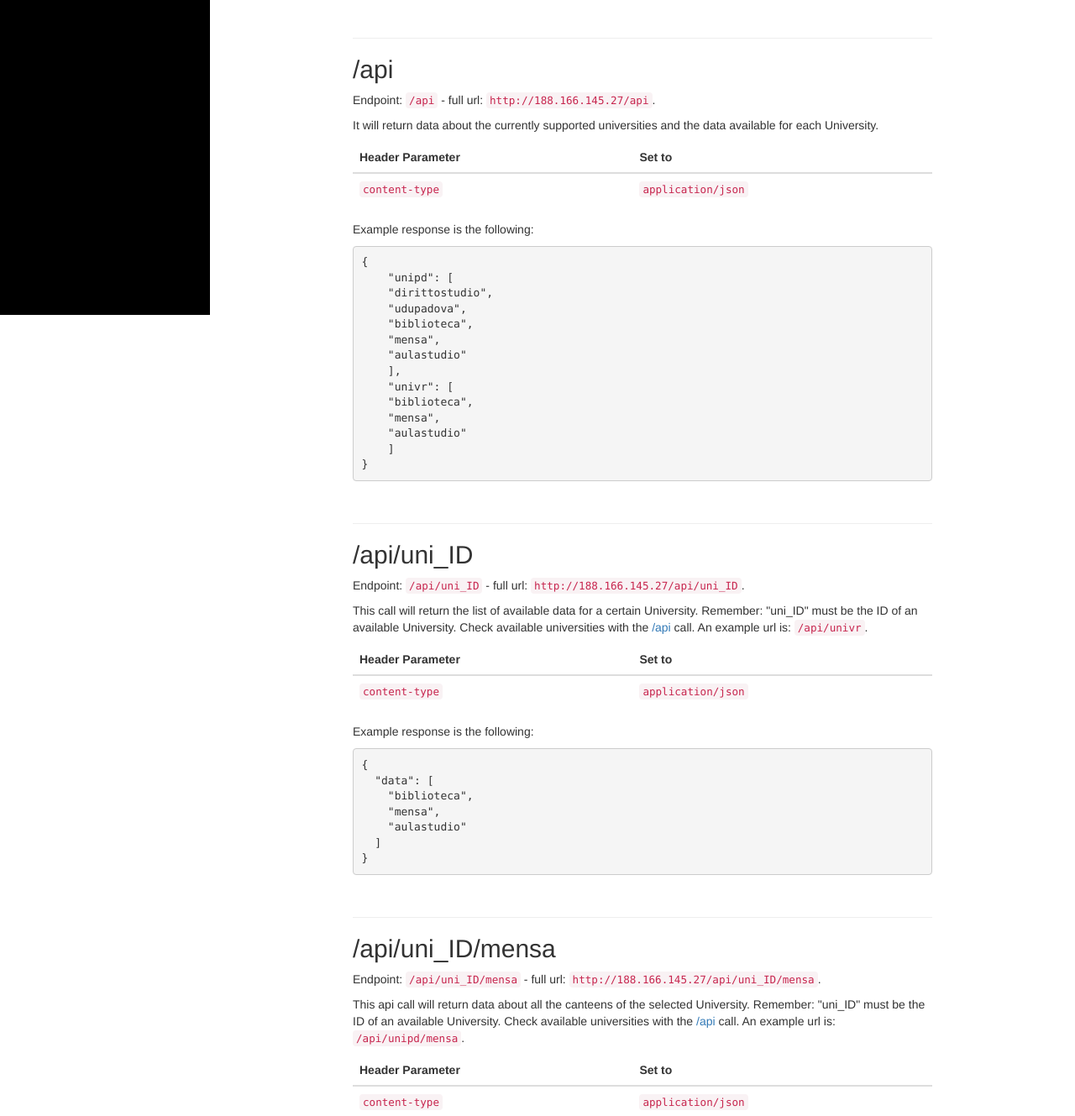
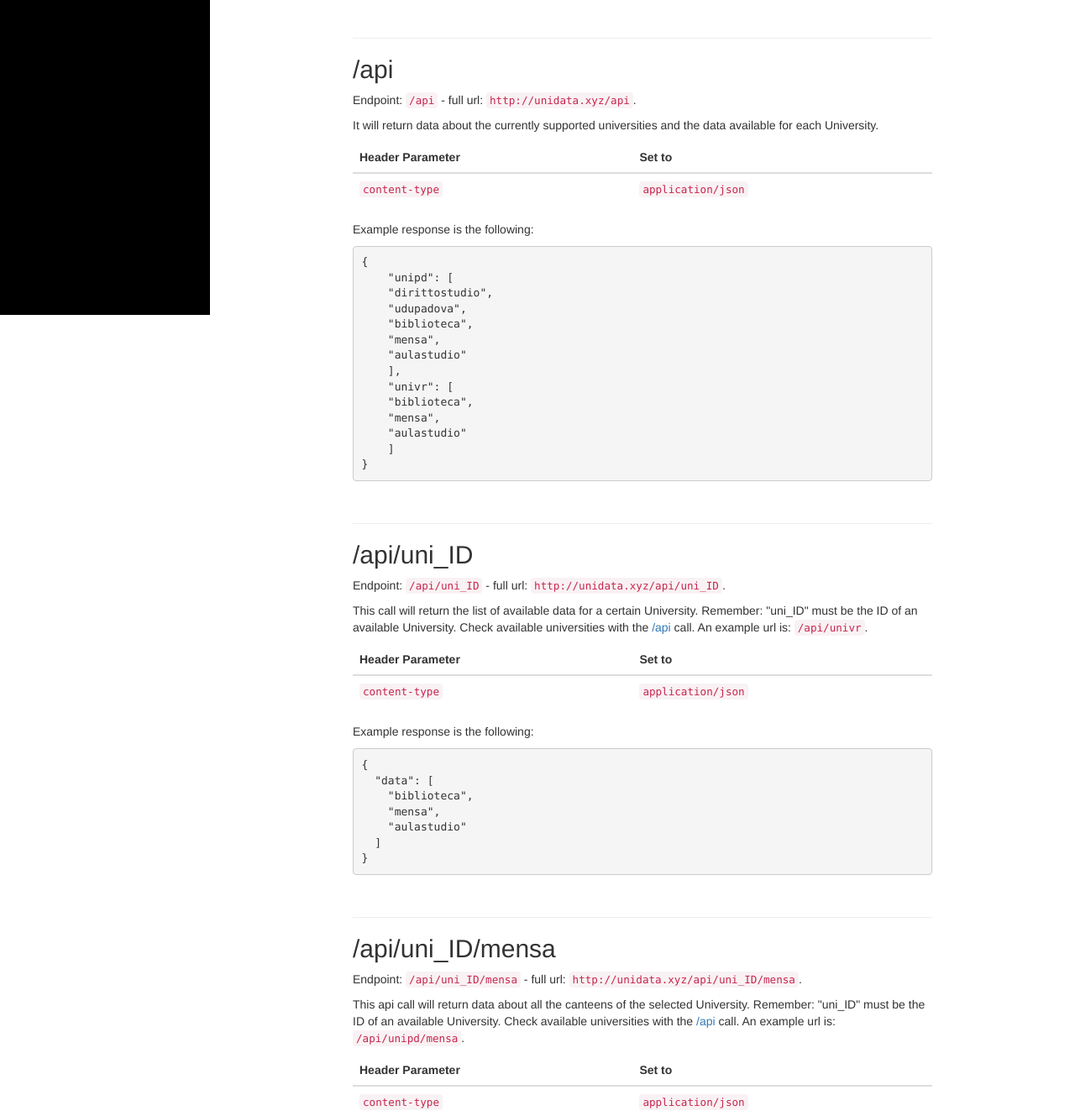
Before and after one commit to mikexine/unidata-backend, a Flask app: page / in a window 1280 px wide. Shown: the part 425-1754 px from the top of the page at 84% size. Run offline with Flask 2, Linux system fonts and the light colour scheme; parts of the project's set-up code (start-up, migrations or seed data) failed here and were passed over; some libraries are stand-ins or nearby versions.

Commit message:
update base url

```diff
--- a/bot_app/templates/index.html
+++ b/bot_app/templates/index.html
@@ -36,7 +36,7 @@
         <hr />
 
 <h2 id="api">/api</h2>
-<p>Endpoint: <code>/api</code> - full url: <code>http://188.166.145.27/api</code>.</p>
+<p>Endpoint: <code>/api</code> - full url: <code>http://unidata.xyz/api</code>.</p>
 <p>It will return data about the currently supported universities and the data available for each University.</p>
 <table class="table">
     <thead>
@@ -72,7 +72,7 @@
         <br />
         <hr />
 <h2 id="uni_ID">/api/uni_ID</h2>
-<p>Endpoint: <code>/api/uni_ID</code> - full url: <code>http://188.166.145.27/api/uni_ID</code>.</p>
+<p>Endpoint: <code>/api/uni_ID</code> - full url: <code>http://unidata.xyz/api/uni_ID</code>.</p>
 <p>This call will return the list of available data for a certain University. Remember: "uni_ID" must be the ID of an available University. Check available universities with the <a href="#api">/api</a> call. An example url is: <code>/api/univr</code>.</p>
 <table class="table">
     <thead>
@@ -101,7 +101,7 @@
         <br />
         <hr />
 <h2 id="uni_ID_mensa">/api/uni_ID/mensa</h2>
-<p>Endpoint: <code>/api/uni_ID/mensa</code> - full url: <code>http://188.166.145.27/api/uni_ID/mensa</code>.</p>
+<p>Endpoint: <code>/api/uni_ID/mensa</code> - full url: <code>http://unidata.xyz/api/uni_ID/mensa</code>.</p>
 <p>This api call will return data about all the canteens of the selected University. Remember: "uni_ID" must be the ID of an available University. Check available universities with the <a href="#api">/api</a> call. An example url is: <code>/api/unipd/mensa</code>.</p>
 <table class="table">
     <thead>
@@ -165,7 +165,7 @@
         <br />
         <hr />
 <h2 id="uni_ID_biblioteca">/api/uni_ID/biblioteca</h2>
-<p>Endpoint: <code>/api/uni_ID/biblioteca</code> - full url: <code>http://188.166.145.27/api/uni_ID/biblioteca</code>.</p>
+<p>Endpoint: <code>/api/uni_ID/biblioteca</code> - full url: <code>http://unidata.xyz/api/uni_ID/biblioteca</code>.</p>
 <p>This api call will return data about all the libraries of the selected University. Remember: "uni_ID" must be the ID of an available University. Check available universities with the <a href="#api">/api</a> call. An example url is: <code>/api/unipd/biblioteca</code>.</p>
 <table class="table">
     <thead>
@@ -210,7 +210,7 @@
         <br />
         <hr />
 <h2 id="uni_ID_aulastudio">/api/uni_ID/aulastudio</h2>
-<p>Endpoint: <code>/api/uni_ID/aulastudio</code> - full url: <code>http://188.166.145.27/api/uni_ID/aulastudio</code>.</p>
+<p>Endpoint: <code>/api/uni_ID/aulastudio</code> - full url: <code>http://unidata.xyz/api/uni_ID/aulastudio</code>.</p>
 <p>This api call will return data about all the study rooms of the selected University. Remember: "uni_ID" must be the ID of an available University. Check available universities with the <a href="#api">/api</a> call. An example url is: <code>/api/unipd/aulastudio</code>.</p>
 <table class="table">
     <thead>
@@ -256,7 +256,7 @@
  <br />
         <hr />
 <h2 id="uni_ID_single_data">/api/uni_ID/which_data/data_ID</h2>
-<p>Endpoint: <code>/api/uni_ID/which_data/data_ID</code> - full url: <code>http://188.166.145.27/api/uni_ID/which_data/data_ID</code>.</p>
+<p>Endpoint: <code>/api/uni_ID/which_data/data_ID</code> - full url: <code>http://unidata.xyz/api/uni_ID/which_data/data_ID</code>.</p>
 <p>This api call will return data about a single "structure" (library, canteen or study room) in a selected University. Remember: "uni_ID" must be the ID of an available University, "which_data" must be "mensa" or "aulastudio" or "biblioteca" and "data_ID" must be the ID of a selected structure (for example: "piovego", "jappelli"..). An example url is: <code>/api/unipd/mensa/piovego</code>.</p>
 <table class="table">
     <thead>
```
